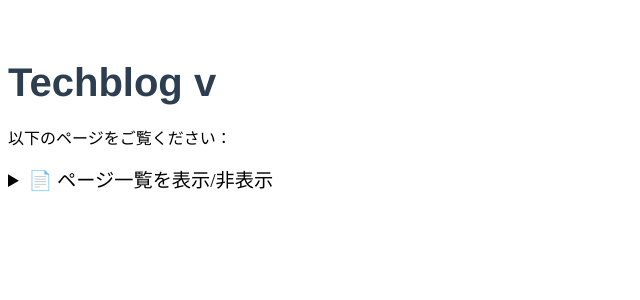
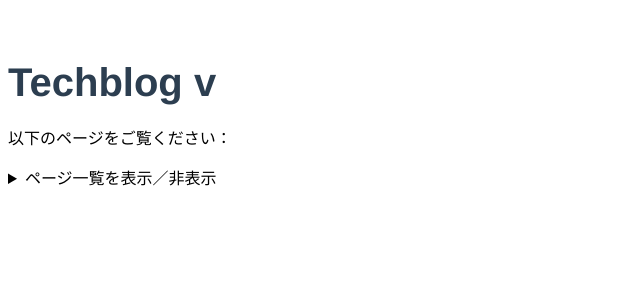
Before and after one commit to sage-mt07/techblog, a Jekyll site: the page built from docs/index.md, in a window 1280 px wide. Shown: the top 300 px of the page, without its empty margins (0-640 px from the left). Built offline with Jekyll 4.4.1, drawn with Linux system fonts in a browser that asks for light colours.

Commit message:
Update index.md

```diff
--- a/docs/index.md
+++ b/docs/index.md
@@ -8,14 +8,17 @@ home: true
 以下のページをご覧ください：
 
 <details>
-  <summary style="font-size: 1.2em; cursor: pointer;">📄 ページ一覧を表示/非表示</summary>
-  <ul>
-    {% for page in site.pages %}
-      {% if page.title and page.url != '/' and page.url != '/URL-PATH' %}
-        {% unless page.url contains 'assets' %}
-          <li><a href="{{ page.url | relative_url }}">{{ page.title }}</a></li>
-        {% endunless %}
-      {% endif %}
-    {% endfor %}
-  </ul>
+  <summary>ページ一覧を表示／非表示</summary>
+
+  {% assign dev_pages = site.pages | where_exp: 'page', 'page.url contains "/dev/" ' %}
+  {% assign grouped = dev_pages | group_by: 'category' %}
+
+  {% for group in grouped %}
+    <h3>{{ group.name }}</h3>
+    <ul>
+      {% for page in group.items %}
+        <li><a href="{{ page.url | relative_url }}">{{ page.title }}</a></li>
+      {% endfor %}
+    </ul>
+  {% endfor %}
 </details>
```
